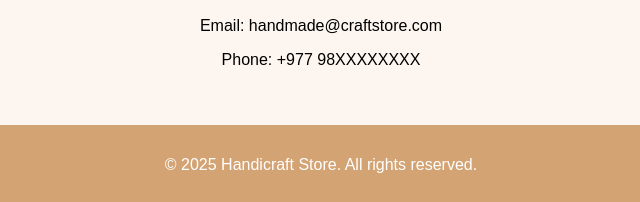
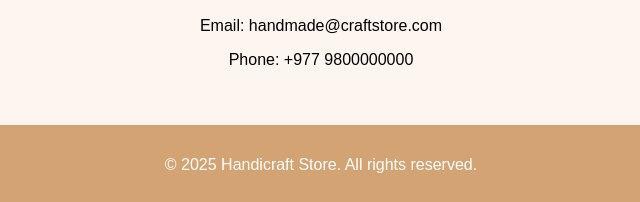
Before and after one commit to AnishXD7/html, a plain HTML site: page index.html in a window 1280 px wide. Shown: the part 903-1105 px from the top of the page, 319-959 px from the left. Drawn offline with Linux system fonts and the light colour scheme.

Commit message:
Update index.html

```diff
--- a/index.html
+++ b/index.html
@@ -72,7 +72,7 @@
     <section id="contact">
         <h2>Contact Us</h2>
         <p>Email: handmade@craftstore.com</p>
-        <p>Phone: +977 98XXXXXXXX</p>
+        <p>Phone: +977 9800000000</p>
     </section>
 
     <!-- Footer -->
```
